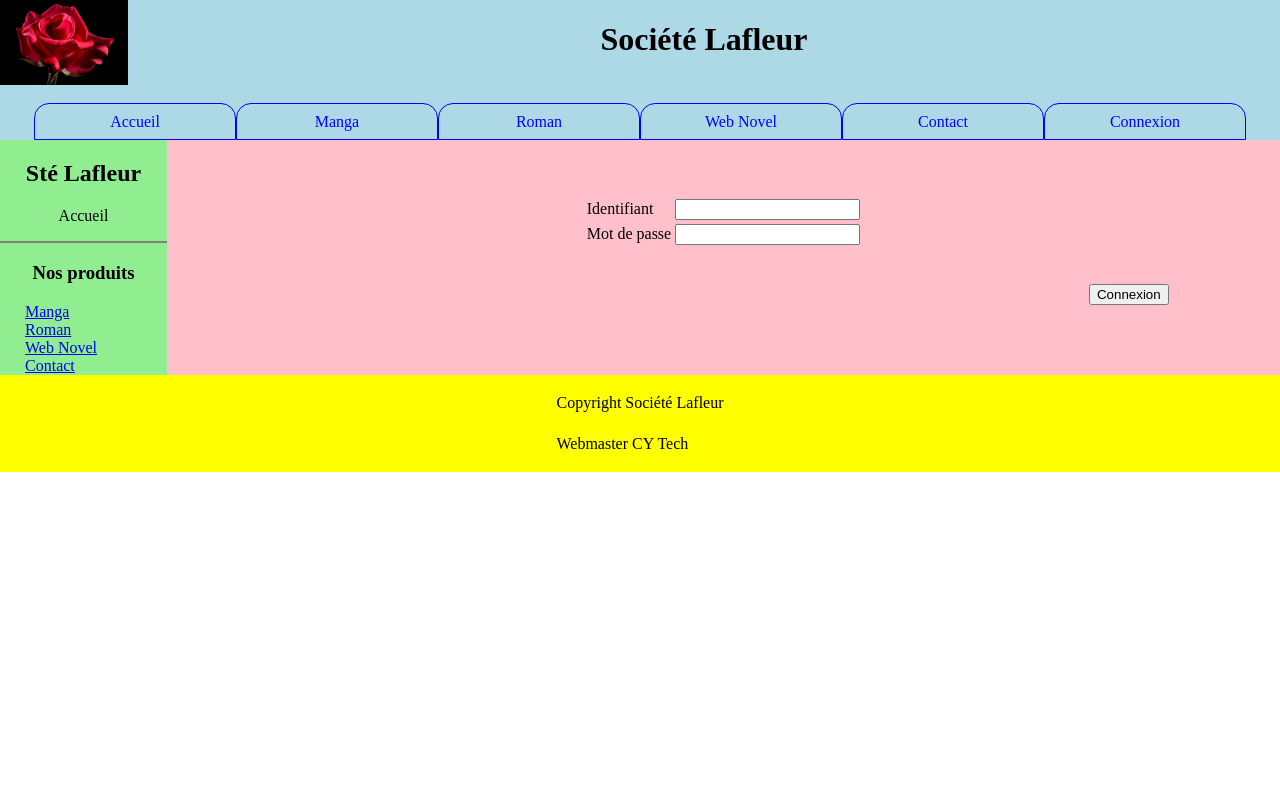
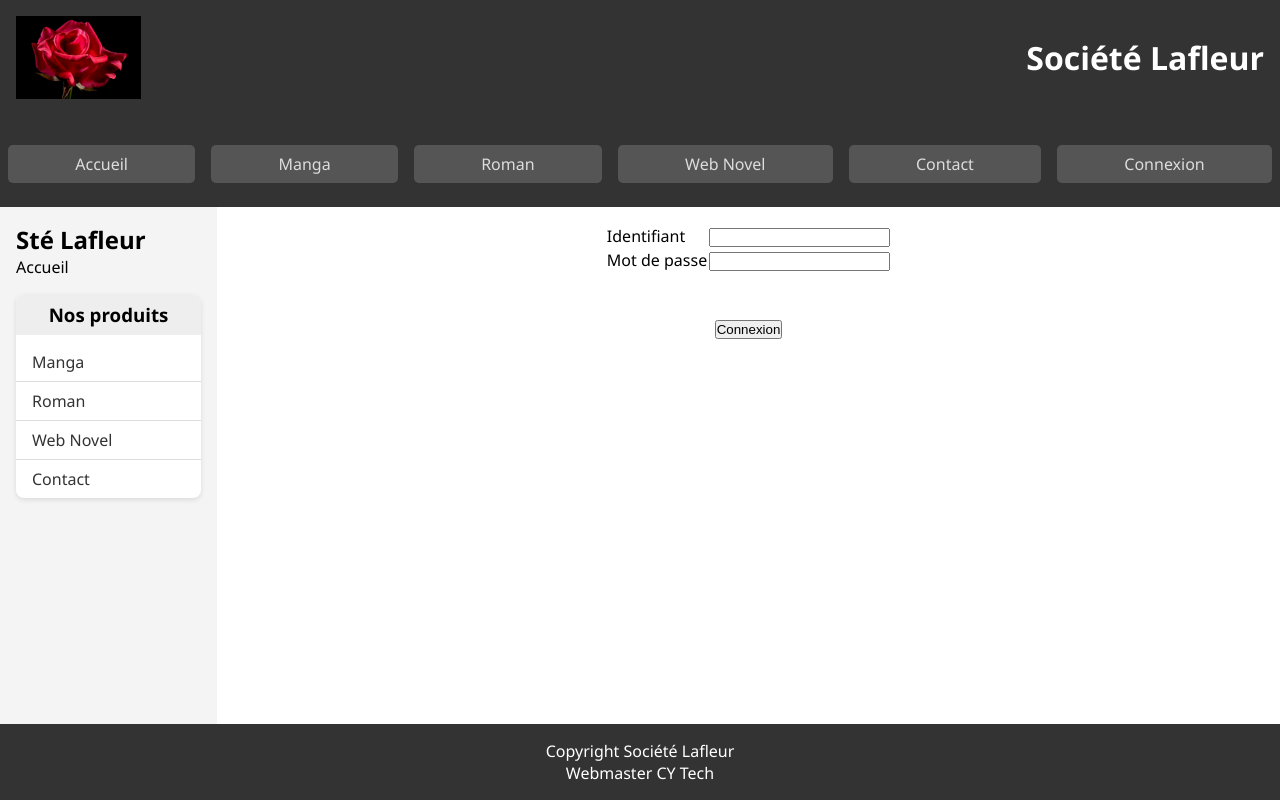
Before and after one commit to nollandL/projet, a PHP site: page /php/Connexion.php in a window 1280 px wide. Run offline with PHP 8.4, Linux system fonts and the light colour scheme.

Commit message:
Update connexion.css

```diff
--- a/projet/css/connexion.css
+++ b/projet/css/connexion.css
@@ -1,144 +1,189 @@
-html
-{
-  margin : 0% auto;
-  padding: 0% auto;
+/* Réinitialisation des styles par défaut pour garantir la cohérence entre les navigateurs */
+* {
+  margin: 0;
+  padding: 0;
+  box-sizing: border-box;
 }
 
-body
-{
+/* Styles de base pour html et body */
+html, body {
   width: 100%;
-  height: 100%;
-  margin : 0% auto;
-  padding: 0% auto;
+  min-height: 100vh; /* Nouveau - assure que le body prend au moins la hauteur de la fenêtre */
+  font-family: 'Segoe UI', Tahoma, sans-serif;
+  display: flex; /* Nouveau - permet l'utilisation de Flexbox */
+  flex-direction: column; /* Nouveau - empile les éléments verticalement */
+}
+
+/* Styles du header */
+header {
+  background-color: #333;
+  color: white;
+  padding: 1rem 0;
+}
+
+/* Conteneur pour le haut du header, contenant le logo et le titre */
+#header_head {
+  display: flex;
+  justify-content: space-between;
+  align-items: center; /* Alignement vertical des enfants */
+  padding: 0 1rem;
+}
+
+/* Styles pour le titre principal de la page */
+h1 {
+  text-align: center;
+  font-size: 2rem;
 }
 
 
-header
+/* Barre de navigation */
+#nav
 {
-  background-color: lightblue;
+  display: flex;
+  justify-content: center;
+  flex-wrap: wrap;
+  margin-top: 1rem; /* Ajout d'une marge au-dessus de la navigation */
+}
+
+/* Styles pour les liens de la navigation */
+#nav a {
+  background-color: #555;
+  color: #ddd;
+  text-decoration: none;
+  padding: 0.5rem 1rem;
+  margin: 0.5rem;
+  flex-grow: 1;
+  text-align: center;
+  border-radius: 5px;
+  transition: background-color 0.3s ease;
 }
 
 
-
-#header_head
-{
-  display: flex;
-  padding: 0%;
-}
-
-#header_head h1
-{
-  width: 100%;
-}
-
-h1
-{
-  text-align: center;
-}
-
-#nav {
-  display: flex;
-  justify-content: center;
-  text-align:center;
-  width: 100%;
-}
-
-#nav a
-{
-  border-radius: 25px;
-  background-color: lightblue;
-  border: solid thin;
-  border-radius: 15px 15px 0px 0px;
-
-
-  text-decoration:none;
-  width:200px; /* this is the width of the menu items */
-  line-height:35px; /* this is the hieght of the menu items */
-  color: blue;
-}
-
-#nav #current_nav
-{
-  background-image : linear-gradient(.5turn, blue, 50%, white);
-  color : white;
-  border-color: blue;
+/* Changement de couleur des liens de la nav au survol */
+#nav a:hover {
+  background-color: #777;
 }
 
 
-
-#main
-{
+#main {
   display: flex;
-  text-align: center;
-  width: 100%;
-}
-
-#left
-{
-  width: 15%;
-  background-color: lightgreen;
-}
-
-#produits
-{
-  border: solid grey;
-  border-width: 2px 0 0 0;
-
-}
-
-#produits a
-{
-  display: block;
-  text-align: left;
-  padding-left: 15%;
+  flex: 1; /* Nouveau - permet à main de prendre tout l'espace disponible */
 }
 
 
+/* Styles pour la colonne de gauche contenant les produits */
+#left {
+  width: 20%;
+  background-color: #f4f4f4;
+  padding: 1rem;
+}
 
+/* Conteneur pour les produits */
+#produits {
+  margin: 1rem 0;
+  background-color: #fff;
+  box-shadow: 0 2px 5px rgba(0, 0, 0, 0.1);
+  border-radius: 8px;
+}
 
+/* Styles pour les titres dans la barre latérale */
+#produits h3 {
+  text-align: center;
+  padding: 0.5rem 0;
+  background-color: #eee;
+  margin-bottom: 0.5rem;
+  border-radius: 8px 8px 0 0;
+}
 
+/* Styles pour les liens de produits */
+#produits a {
+  text-decoration: none;
+  color: #333;
+  display: block;
+  padding: 0.5rem 1rem;
+  border-bottom: 1px solid #ddd;
+}
 
-#right
-{
+/* Suppression de la bordure pour le dernier lien */
+#produits a:last-child {
+  border-bottom: none;
+}
+
+/* Changement de couleur au survol */
+#produits a:hover {
+  background-color: #eee;
+}
+
+/* Aligne l'identifiant et le mot de passe */
+
+label {
+  display: inline-block;
+}
+input {
+  display: inline-block;
+}
+
+/* Styles pour la partie principale de la page */
+#right {
+  flex-grow: 1;
+  padding: 1rem;
+  background-color: #fff;
+  text-align: center;
   margin: 0 auto;
   width: 100%;
-  background-color: pink;
-}
-
-
-form
-{
-  margin-top: 5%;
 }
 
 table
 {
-  display: flex;
-  text-align: left;
-  justify-content: center;
+    display: flex;
+    text-align: left;
+    justify-content: center;
 }
 
-
-input[type="submit"]
-{
-  float: right;
-  margin-right: 10%;
+/* Styles pour les images */
+#right img {
+  display: block;
+  margin: 0 auto;
+  max-width: 100%;
+  height: auto;
 }
 
-
-
-footer
-{
-  margin: 0 auto;
-  background-color: yellow;
-  display: flex;
-  justify-content: center;
-  width: 100%;
-  height: 100%
+/* Styles pour le footer */
+footer {
+  background-color: #333;
+  color: white;
+  text-align: center;
+  padding: 1rem 0;
+  margin-top: auto; /* Nouveau - pousse le footer en bas */
 }
 
-footer p
-{
-  padding-top: 2%;
-  padding-bottom: 2%;
+/* Media queries pour la responsivité */
+@media (max-width: 768px) {
+  #header_head, #nav {
+      flex-direction: column;
+  }
+
+  #main {
+      flex-direction: column;
+  }
+
+  #left, #right {
+      width: 100%;
+  }
+
+  #nav a {
+      width: 100%;
+      margin: 0.5rem 0;
+  }
 }
+
+/* Ajustement des tailles de texte pour les petits écrans */
+@media (max-width: 480px) {
+  body {
+      font-size: 0.8rem;
+  }
+
+  h1 {
+      font-size: 1.5rem;
+  }
+}
```
